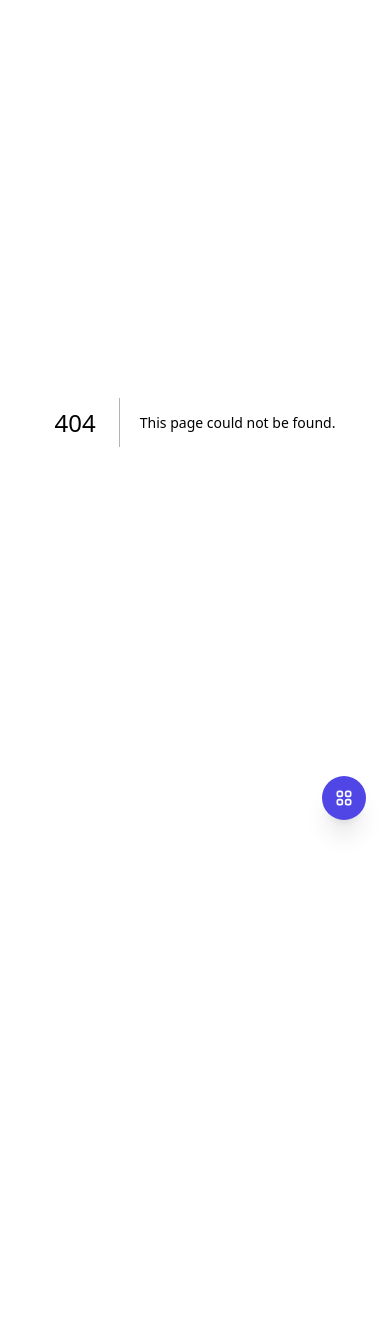
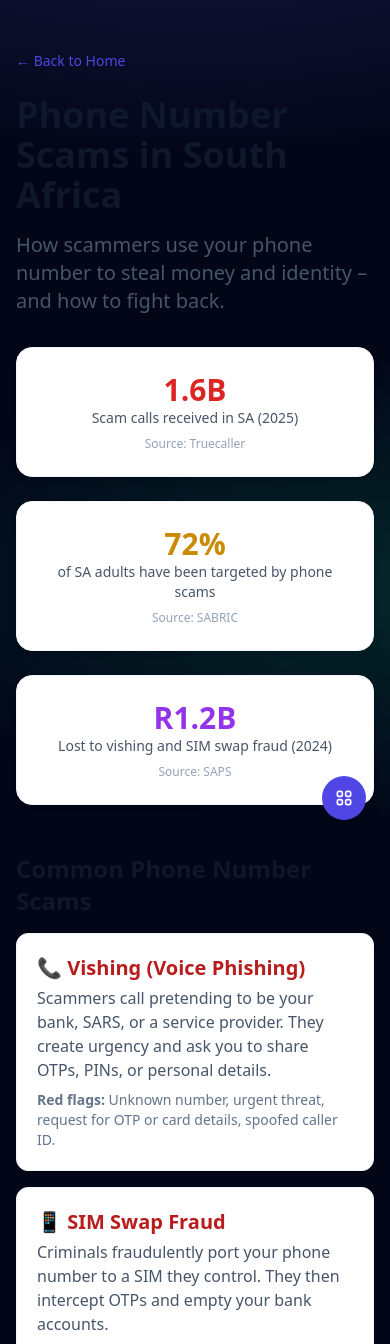
Before and after one commit to Masondo86/scam-verification-engine, a Next.js app: page /phone-number-scams in a window 390 px wide. Before the commit this address had no page. Shown: the top 1344 px of the page. Before the commit the page ends 844 px from the top, so only its background shows below. Built offline with nearby package versions, Linux system fonts and the light colour scheme.

Commit message:
Create Phone Number Scams information page
This page provides information on phone number scams in South Africa, including types of scams, statistics, and protection tips.

```diff
--- /dev/null
+++ b/app/phone-number-scams/page.tsx
@@ -0,0 +1,116 @@
+
+// app/phone-number-scams/page.tsx
+import Link from 'next/link';
+import { Metadata } from 'next';
+
+export const metadata: Metadata = {
+  title: 'Phone Number Scams in South Africa | How to Spot & Stop Them',
+  description: 'Learn how to identify and avoid phone number scams in SA: vishing, SIM swap fraud, SMS phishing, and more. Free protection tips.',
+  keywords: 'phone number scams south africa, vishing, SIM swap fraud, sms phishing, scam calls',
+  openGraph: {
+    title: 'Phone Number Scams in South Africa | Stay Safe',
+    description: 'Protect yourself from vishing, SIM swap, and SMS scams. Learn warning signs and report fraud.',
+    url: 'https://checkascam.co.za/phone-number-scams',
+    type: 'website',
+  },
+};
+
+export default function PhoneNumberScamsPage() {
+  return (
+    <main className="max-w-4xl mx-auto px-4 py-12">
+      <Link href="/" className="text-indigo-600 text-sm mb-6 inline-block">← Back to Home</Link>
+
+      <h1 className="text-4xl font-bold mb-4 text-slate-900">Phone Number Scams in South Africa</h1>
+      <p className="text-xl text-slate-600 mb-8">
+        How scammers use your phone number to steal money and identity – and how to fight back.
+      </p>
+
+      {/* Stats */}
+      <div className="grid grid-cols-1 md:grid-cols-3 gap-6 mb-12">
+        <div className="bg-white rounded-2xl shadow-md p-6 text-center border border-slate-100">
+          <div className="text-3xl font-bold text-red-600">1.6B</div>
+          <div className="text-slate-600 text-sm">Scam calls received in SA (2025)</div>
+          <div className="text-xs text-slate-400 mt-2">Source: Truecaller</div>
+        </div>
+        <div className="bg-white rounded-2xl shadow-md p-6 text-center border border-slate-100">
+          <div className="text-3xl font-bold text-yellow-600">72%</div>
+          <div className="text-slate-600 text-sm">of SA adults have been targeted by phone scams</div>
+          <div className="text-xs text-slate-400 mt-2">Source: SABRIC</div>
+        </div>
+        <div className="bg-white rounded-2xl shadow-md p-6 text-center border border-slate-100">
+          <div className="text-3xl font-bold text-purple-600">R1.2B</div>
+          <div className="text-slate-600 text-sm">Lost to vishing and SIM swap fraud (2024)</div>
+          <div className="text-xs text-slate-400 mt-2">Source: SAPS</div>
+        </div>
+      </div>
+
+      {/* Types of phone number scams */}
+      <h2 className="text-2xl font-bold mb-4 text-slate-900">Common Phone Number Scams</h2>
+      <div className="space-y-4 mb-8">
+        <div className="bg-white rounded-xl shadow-sm p-5 border border-slate-100">
+          <h3 className="text-xl font-bold text-red-700 mb-1">📞 Vishing (Voice Phishing)</h3>
+          <p className="text-slate-600">Scammers call pretending to be your bank, SARS, or a service provider. They create urgency and ask you to share OTPs, PINs, or personal details.</p>
+          <p className="text-sm text-slate-500 mt-2"><strong>Red flags:</strong> Unknown number, urgent threat, request for OTP or card details, spoofed caller ID.</p>
+        </div>
+        <div className="bg-white rounded-xl shadow-sm p-5 border border-slate-100">
+          <h3 className="text-xl font-bold text-red-700 mb-1">📱 SIM Swap Fraud</h3>
+          <p className="text-slate-600">Criminals fraudulently port your phone number to a SIM they control. They then intercept OTPs and empty your bank accounts.</p>
+          <p className="text-sm text-slate-500 mt-2"><strong>Red flags:</strong> Sudden loss of signal, SMS about a SIM swap you didn't request, unknown transactions.</p>
+        </div>
+        <div className="bg-white rounded-xl shadow-sm p-5 border border-slate-100">
+          <h3 className="text-xl font-bold text-red-700 mb-1">✉️ SMS Phishing (Smishing)</h3>
+          <p className="text-slate-600">Fake SMS messages claiming to be from banks, couriers, or SARS. They contain links to fake websites that steal your credentials.</p>
+          <p className="text-sm text-slate-500 mt-2"><strong>Red flags:</strong> Unsolicited link, urgent request, poor grammar, sender number not from official source.</p>
+        </div>
+        <div className="bg-white rounded-xl shadow-sm p-5 border border-slate-100">
+          <h3 className="text-xl font-bold text-red-700 mb-1">📊 “Missed Call” Scams</h3>
+          <p className="text-slate-600">Scammers make a call that rings once and hangs up. If you call back, you're connected to a premium-rate number that charges exorbitant fees.</p>
+          <p className="text-sm text-slate-500 mt-2"><strong>Red flags:</strong> Unknown international or premium-rate numbers; you don't recognise the number.</p>
+        </div>
+      </div>
+
+      {/* How to protect yourself */}
+      <h2 className="text-2xl font-bold mb-4 text-slate-900">🛡️ How to Protect Yourself</h2>
+      <div className="space-y-4 mb-8">
+        <div className="p-4 bg-green-50 rounded-xl border border-green-100">
+          <h3 className="font-bold text-green-800">1. Don't answer unknown calls</h3>
+          <p className="text-slate-600 text-sm">If it's important, they'll leave a voicemail. Never call back numbers you don't recognise.</p>
+        </div>
+        <div className="p-4 bg-green-50 rounded-xl border border-green-100">
+          <h3 className="font-bold text-green-800">2. Never share OTPs or PINs</h3>
+          <p className="text-slate-600 text-sm">Banks and legitimate companies will never ask for your OTP, PIN, or full card number over the phone.</p>
+        </div>
+        <div className="p-4 bg-green-50 rounded-xl border border-green-100">
+          <h3 className="font-bold text-green-800">3. Hang up and call back</h3>
+          <p className="text-slate-600 text-sm">If someone calls claiming to be from your bank, hang up and call the official number on your bank card.</p>
+        </div>
+        <div className="p-4 bg-green-50 rounded-xl border border-green-100">
+          <h3 className="font-bold text-green-800">4. Register for free spam blocking</h3>
+          <p className="text-slate-600 text-sm">Use services like Truecaller or your mobile provider's spam protection (e.g., Vodacom Call Filter, MTN Spam Protect).</p>
+        </div>
+        <div className="p-4 bg-green-50 rounded-xl border border-green-100">
+          <h3 className="font-bold text-green-800">5. Report suspicious calls and SMS</h3>
+          <p className="text-slate-600 text-sm">Forward spam SMS to 7726 (SPAM) or report to your mobile operator. You can also report to the South African Fraud Prevention Service (SAFPS).</p>
+        </div>
+      </div>
+
+      {/* Check a number */}
+      <div className="mt-8 text-center">
+        <Link href="/scan" className="inline-flex items-center gap-2 px-8 py-4 bg-gradient-to-r from-indigo-600 to-purple-600 rounded-xl font-semibold text-white shadow-lg hover:shadow-xl transition-all">
+          🔍 Check a Phone Number Now
+        </Link>
+        <p className="text-slate-500 text-sm mt-2">Paste a suspicious phone number – get a free risk score instantly.</p>
+      </div>
+
+      {/* Footer navigation */}
+      <div className="mt-12 pt-6 border-t border-slate-200 text-center text-slate-500 text-sm">
+        <Link href="/banking-fraud-south-africa" className="mx-2 hover:text-indigo-600">Banking Fraud</Link> •
+        <Link href="/investment-scams" className="mx-2 hover:text-indigo-600">Investment Scams</Link> •
+        <Link href="/whatsapp-scams" className="mx-2 hover:text-indigo-600">WhatsApp Scams</Link> •
+        <Link href="/phone-number-scams" className="mx-2 hover:text-indigo-600">Phone Number Scams</Link> •
+        <Link href="/medical-aid-fraud-south-africa" className="mx-2 hover:text-indigo-600">Medical Aid Fraud</Link> •
+        <Link href="/scam-psychology" className="mx-2 hover:text-indigo-600">Scam Psychology</Link>
+      </div>
+    </main>
+  );
+}
```
